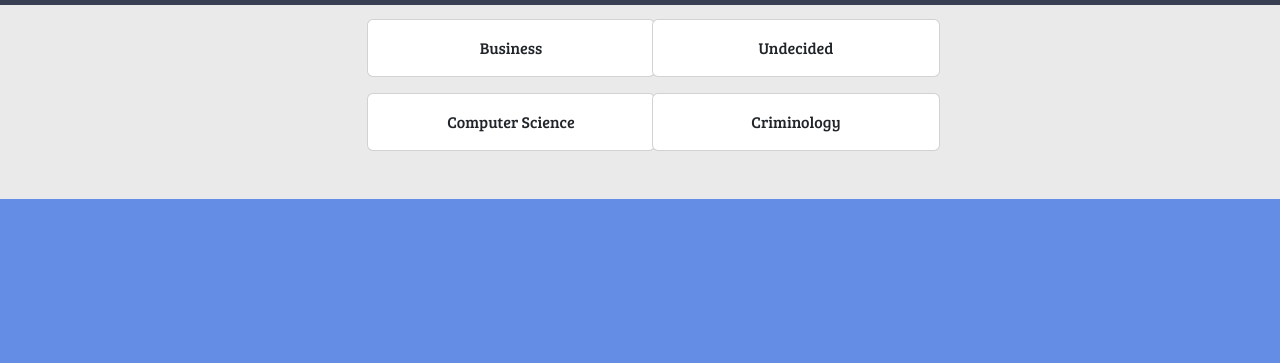
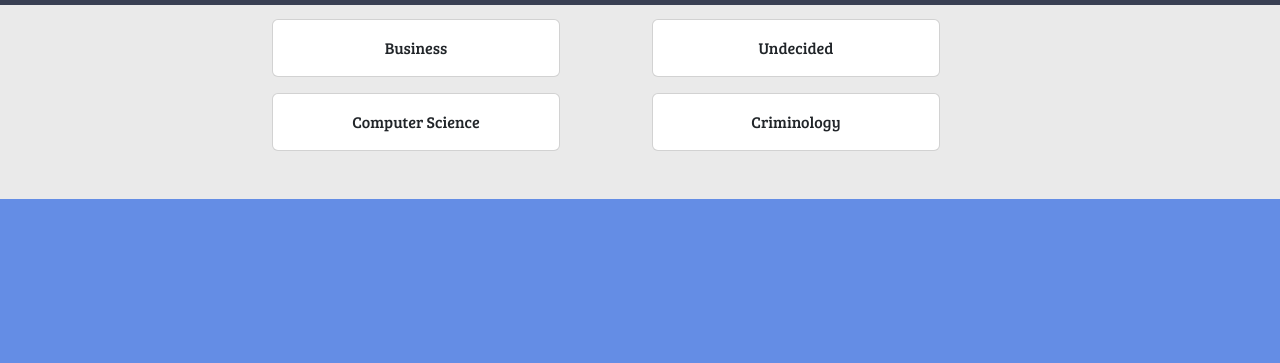
Before and after one commit to masterjedidcfl/masterjedidcfl.github.io, a plain HTML site: page quiz.html in a window 1280 px wide. Shown: the part 81-444 px from the top of the page. Drawn offline with nearby package versions, Linux system fonts and the light colour scheme; a web font is replaced by a local one.

Commit message:
Update quiz.html

```diff
--- a/quiz.html
+++ b/quiz.html
@@ -7,7 +7,7 @@
     </head>
     <body>
         <!-- Navbar -->
-        <nav class="navbar navbar-expand-lg bg-body-tertiary fixed-top">
+        <nav class="navbar navbar-expand-md bg-body-tertiary fixed-top">
             <div class="container-fluid d-flex justify-content-between align-items-center">
                 <a class="navbar-brand" href="index.html">Michael Museum</a>
 
@@ -39,14 +39,14 @@
         <!-- Page Contents -->
         <div class="container full-height d-flex flex-column justify-content-center">
             <div class="row d-flex justify-content-center">
-                <div class="col-md-3 col-12">
+                <div class="col-md-4 col-12">
                     <div class="card" style="width: 18rem;">
                         <div class="card-body">
                             <p class="card-text text-center" id="card-answer-1">Placeholder Text</p>
                         </div>
                     </div>
                 </div>
-                <div class="col-md-3 col-12">
+                <div class="col-md-4 col-12">
                     <div class="card" style="width: 18rem;">
                         <div class="card-body">
                             <p class="card-text text-center" id="card-answer-2">Placeholder Text</p>
@@ -55,14 +55,14 @@
                 </div>
             </div>
             <div class="row mt-3 d-flex justify-content-center">
-                <div class="col-md-3 col-12">
+                <div class="col-md-4 col-12">
                     <div class="card" style="width: 18rem;">
                         <div class="card-body">
                             <p class="card-text text-center" id="card-answer-3">Placeholder Text</p>
                         </div>
                     </div>
                 </div>
-                <div class="col-md-3 col-12">
+                <div class="col-md-4 col-12">
                     <div class="card" style="width: 18rem;">
                         <div class="card-body">
                             <p class="card-text text-center" id="card-answer-4">Placeholder Text</p>
@@ -71,7 +71,6 @@
                 </div>
             </div>
         </div>
-
 
         <!-- Question! -->
         <div class="question-bar mt-5" id="question-bar">
```
